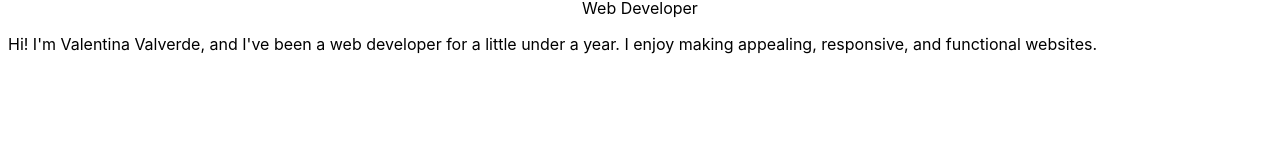
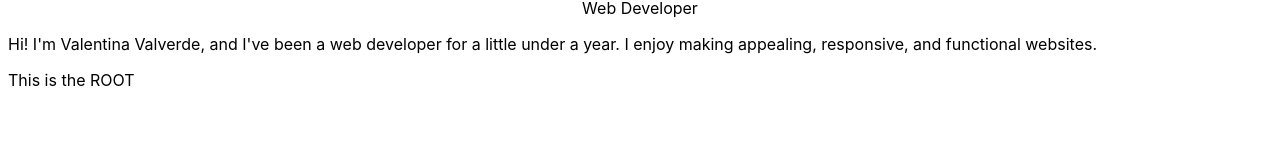
Before and after one commit to ValentinaValverde/vals_tech, a React (Vite) app: page / in a window 1280 px wide. Shown: the part 123-283 px from the top of the page. Built offline with nearby package versions, Linux system fonts and the light colour scheme.

Commit message:
Added react-router things to main.tsx - Created route folder in src - Created root file in route folder
src > route > root.tsx

Also returned null in loader function in root.tsx, just a note.

```diff
--- a/src/main.tsx
+++ b/src/main.tsx
@@ -1,10 +1,33 @@
-import React from 'react'
-import ReactDOM from 'react-dom/client'
-import App from './App.tsx'
-import './index.css'
+import React from "react";
+import ReactDOM from "react-dom/client";
+import App from "./App.tsx";
+import "./index.css";
 
-ReactDOM.createRoot(document.getElementById('root')!).render(
+// for reference:
+import Root, { loader as rootLoader } from "./route/root.jsx";
+
+// you must have a "route" folder under src
+
+import { createBrowserRouter, RouterProvider } from "react-router-dom";
+
+const router = createBrowserRouter([
+  {
+    path: "/",
+    element: <Root />,
+    // errorElement: <ErrorPage />,
+    loader: rootLoader,
+    // children: [
+    //   {
+    //     path: "something/:somethingID",
+    //     element: <Something />,
+    //   }
+    // ]
+  },
+]);
+
+ReactDOM.createRoot(document.getElementById("root")!).render(
   <React.StrictMode>
     <App />
-  </React.StrictMode>,
-)
+    <RouterProvider router={router} />
+  </React.StrictMode>
+);
--- /dev/null
+++ b/src/route/root.tsx
@@ -0,0 +1,11 @@
+export async function loader() {
+  return null;
+}
+
+export default function Root() {
+  return (
+    <>
+      <p>This is the ROOT</p>
+    </>
+  );
+}
```
